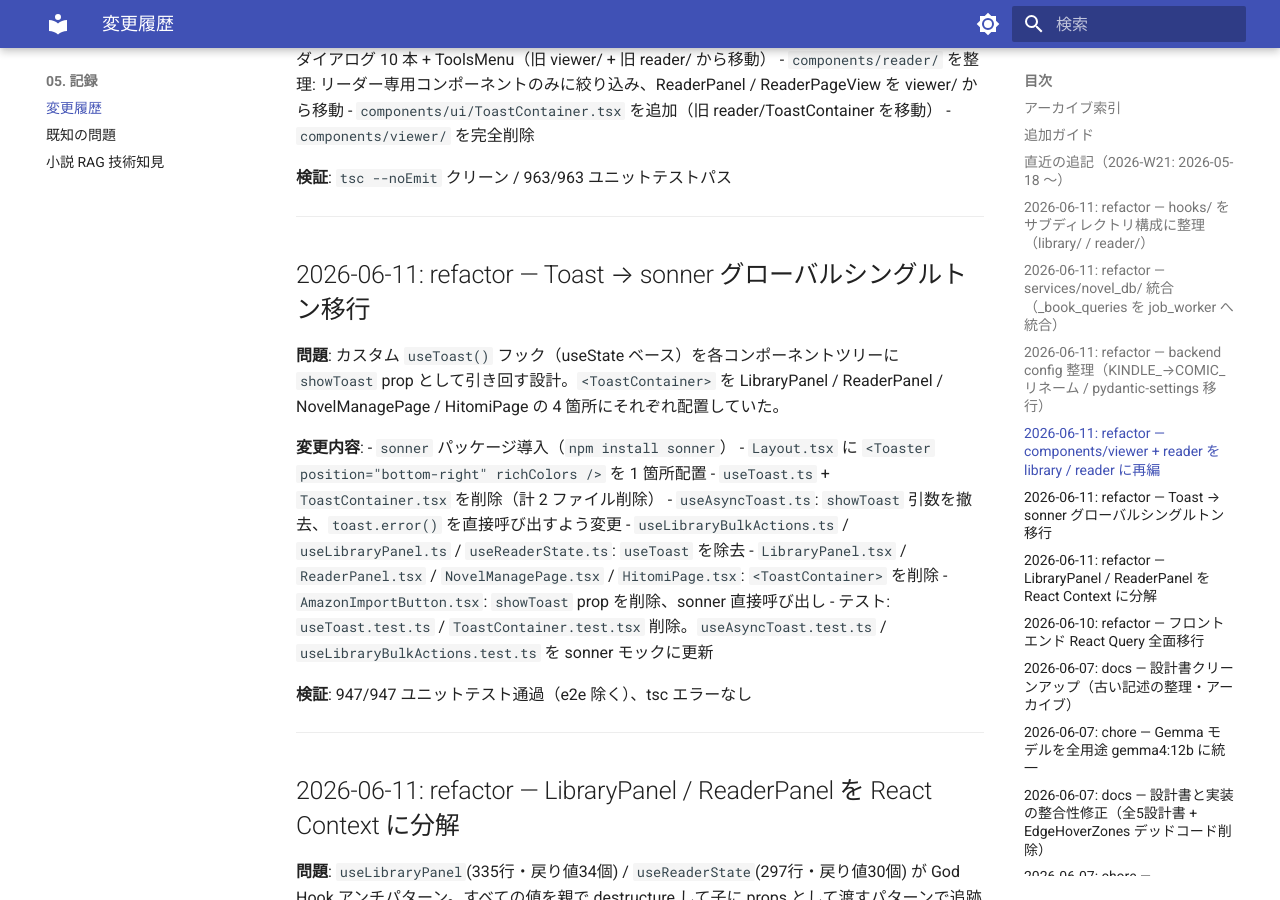
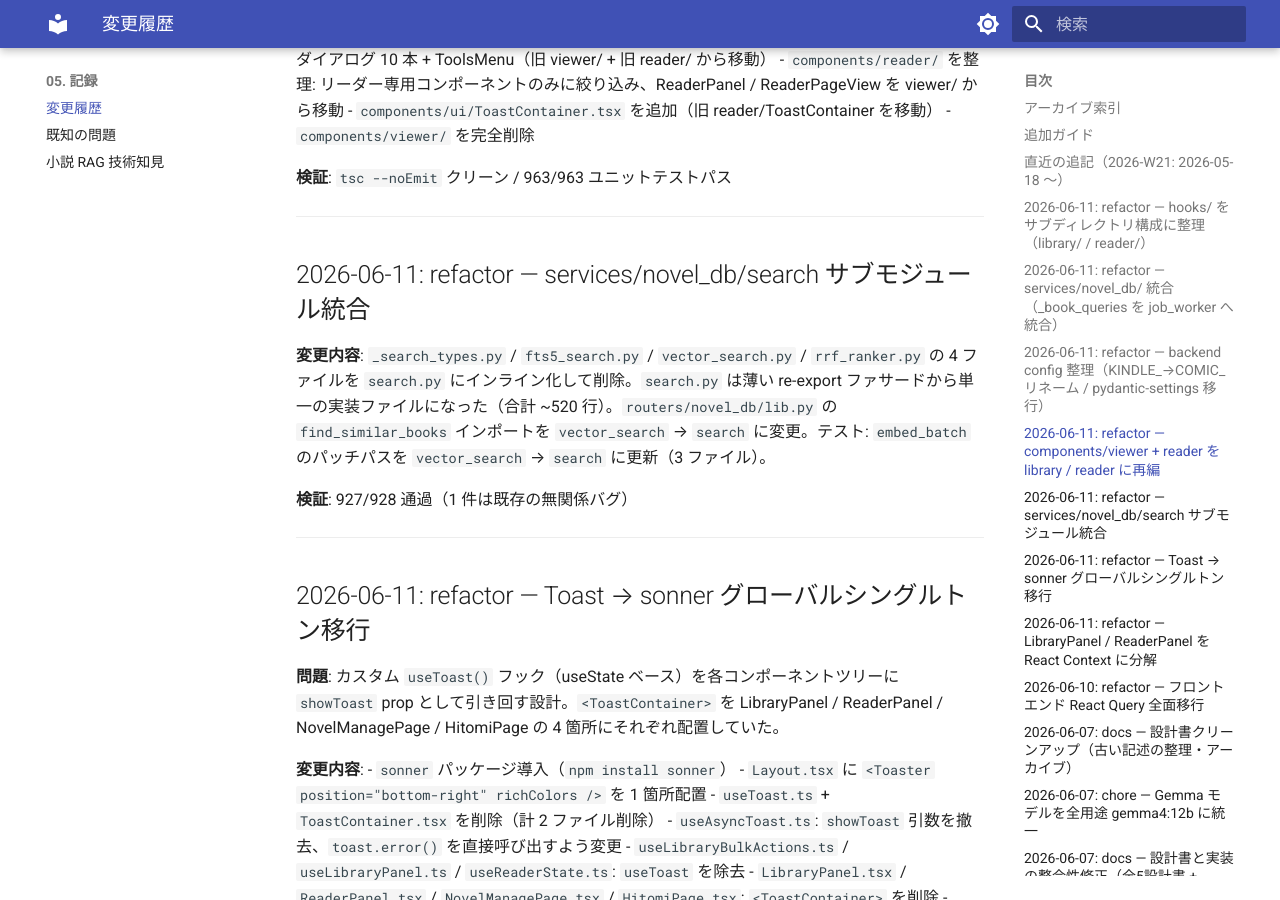
Before and after one commit to kkmmyr/Pic2PDF_Viewer, an MkDocs documentation site: the page built from docs/05_記録/変更履歴.md, in a window 1280 px wide and 900 px high, scrolled down 2561 px. Built offline with MkDocs 1.6.1 and Material for MkDocs 9.7.7, drawn with Linux system fonts in a browser that asks for light colours; some of the changed text lies outside the part shown.

```diff
--- a/docs/05_記録/変更履歴.md
+++ b/docs/05_記録/変更履歴.md
@@ -70,6 +70,14 @@
 - `components/viewer/` を完全削除
 
 **検証**: `tsc --noEmit` クリーン / 963/963 ユニットテストパス
+
+---
+
+## 2026-06-11: refactor — services/novel_db/search サブモジュール統合
+
+**変更内容**: `_search_types.py` / `fts5_search.py` / `vector_search.py` / `rrf_ranker.py` の 4 ファイルを `search.py` にインライン化して削除。`search.py` は薄い re-export ファサードから単一の実装ファイルになった（合計 ~520 行）。`routers/novel_db/lib.py` の `find_similar_books` インポートを `vector_search` → `search` に変更。テスト: `embed_batch` のパッチパスを `vector_search` → `search` に更新（3 ファイル）。
+
+**検証**: 927/928 通過（1 件は既存の無関係バグ）
 
 ---
 
```
